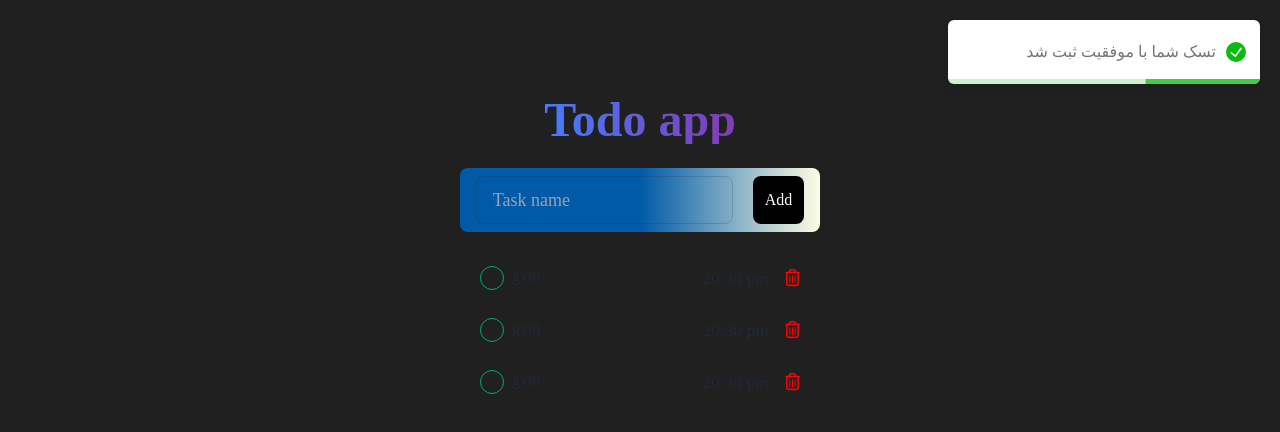
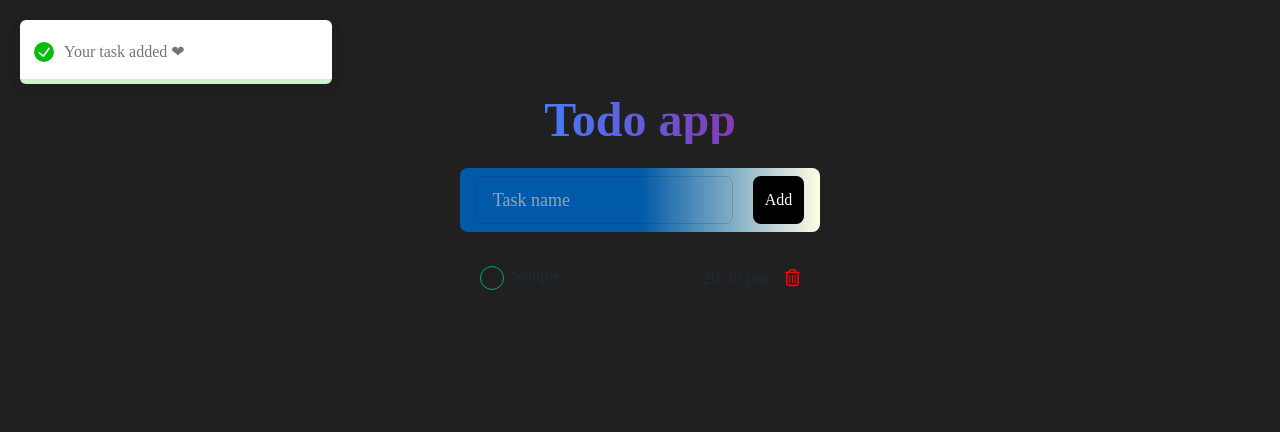
Before and after one commit to foadEbrahimi/Todo-List, a React (Vite) app: page / in a window 1280 px wide. Both pictures are taken after typing "Sample" into the empty fields and a click on the button "Add". Shown: the top 432 px of the page. Built offline with nearby package versions, Linux system fonts and the light colour scheme; a web font is replaced by a local one.

Commit message:
Add Create & Delete one Todo

```diff
--- a/src/App.jsx
+++ b/src/App.jsx
@@ -1,21 +1,51 @@
-import React from 'react';
+import React, { useState } from 'react';
 import Header from './components/Header';
 import Todos from './components/Todo/Todos';
 import Form from './components/Form';
 import 'react-toastify/dist/ReactToastify.css';
 import { Bounce, ToastContainer, toast } from 'react-toastify';
+const init = [
+  {
+    task: 'foad',
+    id: 9,
+  },
+  {
+    task: 'miad',
+    id: 10,
+  },
+];
 export default function App() {
+  const [tasks, setTasks] = useState(null);
+  const notify = () =>
+    toast('Your task Deleted', {
+      type: 'error',
+      className: '',
+    });
+  function handlerAddTask(newTask) {
+    setTasks(tasks => {
+      if (tasks) {
+        return [...tasks, newTask];
+      } else {
+        return [newTask];
+      }
+    });
+  }
+  function handlerDeleteTask(id) {
+    // console.log('delete', id);
+    setTasks(tasks => {
+      return tasks.filter(todo => todo.id !== id);
+    });
+    notify();
+  }
   return (
     <div className="h-screen flex flex-col items-center pt-24 gap-y-6">
       <Header />
-      <Form />
-      <Todos />
-
+      <Form onAddTask={handlerAddTask} />
+      <Todos tasks={tasks} onDelete={handlerDeleteTask} />
       <ToastContainer
-        position="top-right"
+        position="top-left"
         closeButton={false}
-        rtl={true}
-        autoClose={3000}
+        autoClose={1500}
         hideProgressBar={false}
         transition={Bounce}
         pauseOnHover={false}
--- a/src/components/Form.jsx
+++ b/src/components/Form.jsx
@@ -1,12 +1,12 @@
 import React, { useState } from 'react';
 import { toast } from 'react-toastify';
 
-export default function Form() {
+export default function Form({ onAddTask }) {
   const [task, setTask] = useState('');
   const notify = () =>
-    toast('تسک شما با موفقیت ثبت شد', {
+    toast('Your task added ❤', {
       type: 'success',
-      isLoading: false,
+      className: '',
     });
   function handlerAddTask(e) {
     e.preventDefault();
@@ -16,7 +16,7 @@ export default function Form() {
 
     const id = crypto.randomUUID();
     const newTask = { task, id };
-    console.log(newTask);
+    onAddTask(newTask);
     setTask('');
     notify();
   }
--- a/src/components/Todo/Todo.jsx
+++ b/src/components/Todo/Todo.jsx
@@ -1,19 +1,21 @@
 import React from 'react';
-export default function Todo() {
+export default function Todo({ todo, onDelete }) {
   const date = new Date();
+  const hour = date.getHours();
+  const min = date.getMinutes();
   return (
     <div className="flex items-center justify-between w-[21rem] p-2">
       <div>
         <div className="flex items-center gap-x-2">
           <input type="checkbox" className="radio radio-success" />
-          <p className="pb-1">gym</p>
+          <p className="pb-1">{todo.task}</p>
         </div>
       </div>
       <div className="flex items-center gap-x-4">
         <span className="text-[1.1rem]">
-          {date.getHours()}:{date.getMinutes()} pm
+          {hour}:{min} {hour > 12 ? 'pm' : 'am'}
         </span>
-        <span className="cursor-pointer">
+        <span className="cursor-pointer" onClick={() => onDelete(todo.id)}>
           <svg
             className="w-[15px]"
             xmlns="http://www.w3.org/2000/svg1"
--- a/src/components/Todo/Todos.jsx
+++ b/src/components/Todo/Todos.jsx
@@ -1,12 +1,16 @@
 import React from 'react';
 import Todo from './Todo';
 
-export default function Todos() {
+export default function Todos({ tasks, onDelete }) {
   return (
     <div className="space-y-2">
-      <Todo />
-      <Todo />
-      <Todo />
+      {tasks ? (
+        tasks.map((todo, index) => (
+          <Todo key={index + 1} todo={todo} onDelete={onDelete} />
+        ))
+      ) : (
+        <h1 className="text-2xl mt-5">You have no tasks yet :)</h1>
+      )}
     </div>
   );
 }
```
